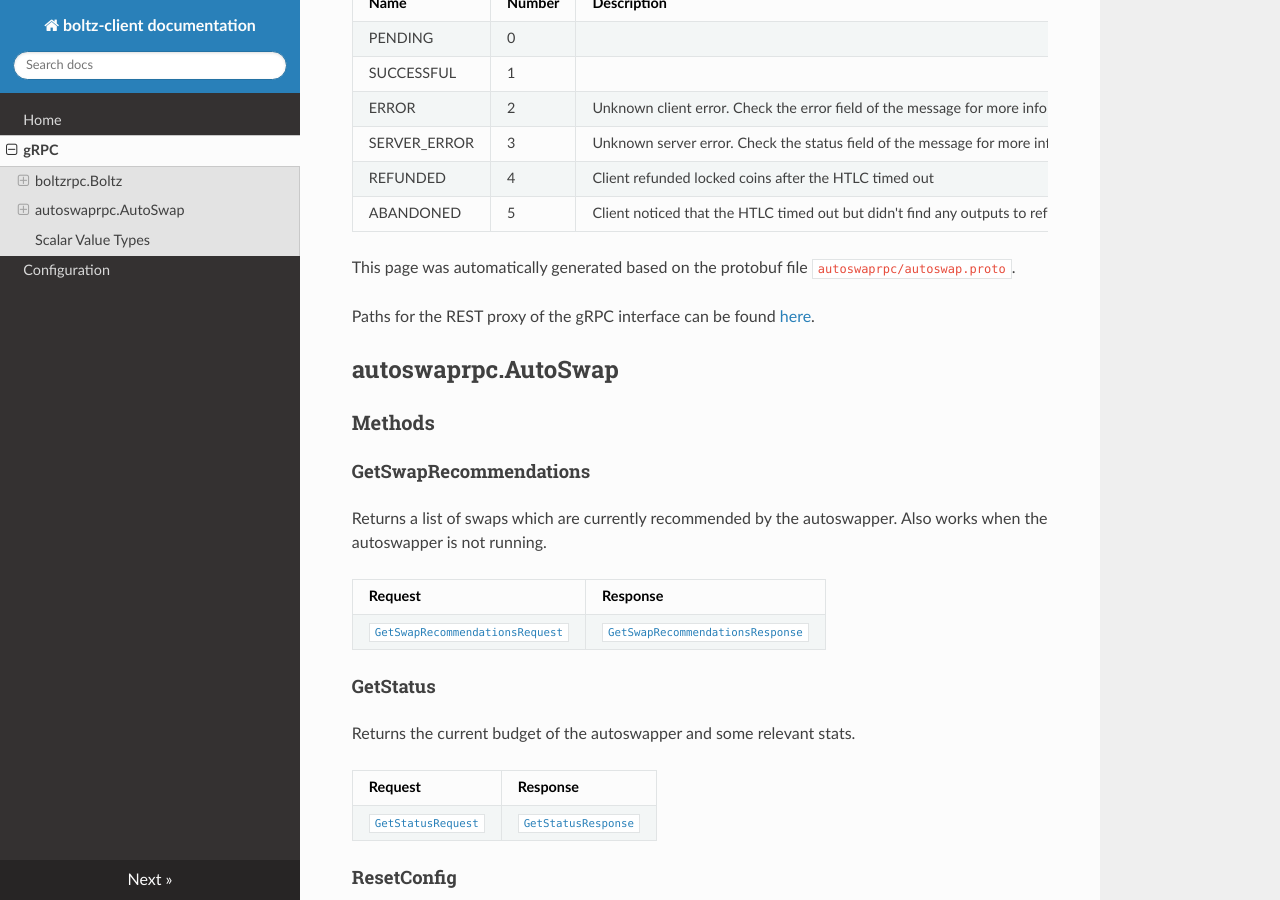
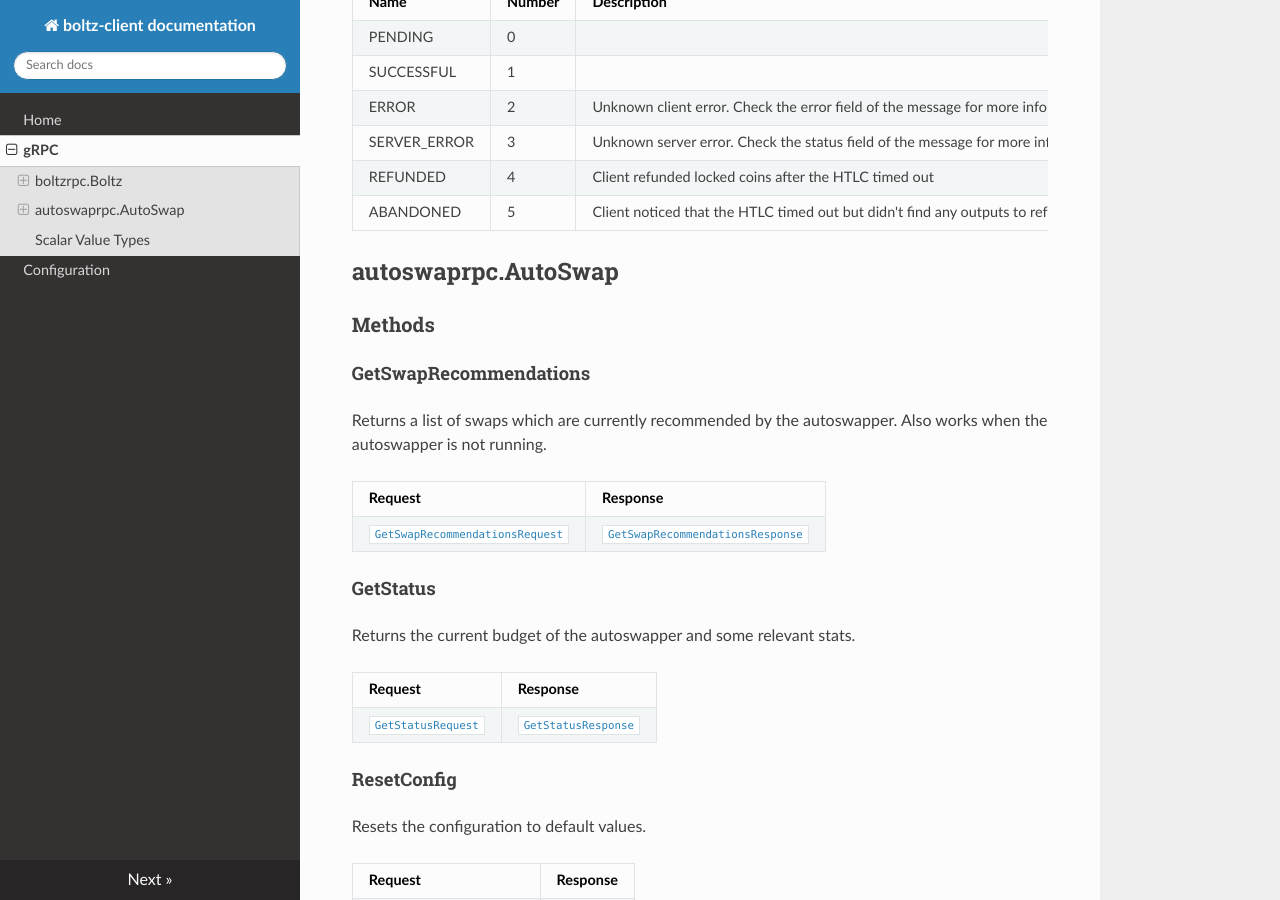
Before and after one commit to BoltzExchange/boltz-client, an MkDocs documentation site: the page built from docs/grpc.md, in a window 1280 px wide and 900 px high, scrolled down 19542 px. Built offline with MkDocs 1.6.1, drawn with Linux system fonts in a browser that asks for light colours; nearby versions of some CDN libraries; some of the changed text lies outside the part shown.

Commit message:
docs: description at the top

```diff
--- a/docs/grpc.md
+++ b/docs/grpc.md
@@ -1,11 +1,11 @@
 # gRPC Documentation
+
+This page was automatically generated.
+
+Paths for the REST proxy of the gRPC interface can be found [here](https://github.com/BoltzExchange/boltz-client/blob/master/boltzrpc/rest-annotations.yaml).
 
 
 
-
-This page was automatically generated based on the protobuf file `boltzrpc.proto`.
-
-Paths for the REST proxy of the gRPC interface can be found [here](https://github.com/BoltzExchange/boltz-client/blob/master/boltzrpc/rest-annotations.yaml).
 
 
 ## boltzrpc.Boltz
@@ -1181,10 +1181,6 @@ Submarine Pair
 
 
 
-This page was automatically generated based on the protobuf file `autoswaprpc/autoswap.proto`.
-
-Paths for the REST proxy of the gRPC interface can be found [here](https://github.com/BoltzExchange/boltz-client/blob/master/boltzrpc/rest-annotations.yaml).
-
 
 ## autoswaprpc.AutoSwap
 
```
Also changed, not shown: 1 other file.
